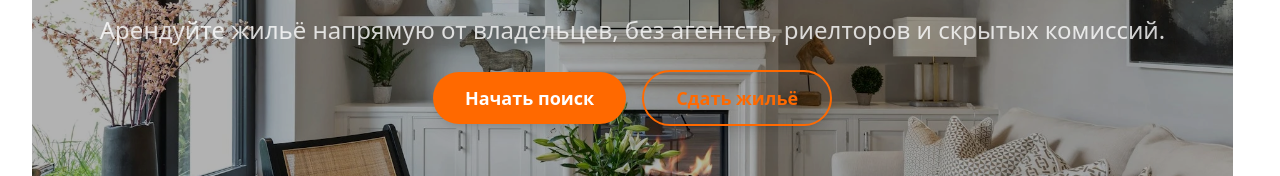
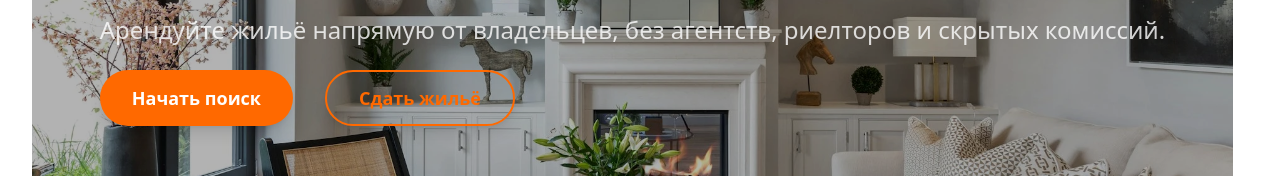
Before and after one commit to quantummark/rentera, a Next.js app: page / in a window 1280 px wide. Shown: the part 399-575 px from the top of the page. Built offline with nearby package versions, Linux system fonts and the light colour scheme; no server answers.

Commit message:
Stable release for vercel 032
Changed the style of buttons on the main page

```diff
--- a/src/app/components/landing/UpperBlock.tsx
+++ b/src/app/components/landing/UpperBlock.tsx
@@ -26,11 +26,11 @@ export default function Hero() {
       {t('landing.subtitle', 'Арендуйте жильё напрямую от владельцев, без агентств, риелторов и скрытых комиссий.')}
     </p>
 
-    <div className="mt-6 space-x-4">
+    <div className="mt-6 flex flex-col gap-4 md:flex-row md:space-x-4">
   {/* Кнопка "Начать поиск" */}
   <Link
     href="/search"
-        className="px-8 py-3 text-lg font-semibold bg-orange-500 text-white rounded-full shadow-lg hover:bg-orange-600 transition-all inline-flex items-center justify-center"
+    className="px-8 py-3 text-lg font-semibold bg-orange-500 text-white rounded-full shadow-lg hover:bg-orange-600 transition-all inline-flex items-center justify-center w-full md:w-auto"
   >
     {t('landing.startSearch', 'Начать поиск')}
   </Link>
@@ -38,7 +38,7 @@ export default function Hero() {
   {/* Кнопка "Сдать жильё" */}
   <Link
     href="/login"
-        className="px-8 py-3 text-lg font-semibold bg-transparent border-2 border-orange-500 text-orange-500 rounded-full shadow-lg hover:bg-orange-50 transition-all inline-flex items-center justify-center"
+    className="px-8 py-3 text-lg font-semibold bg-transparent border-2 border-orange-500 text-orange-500 rounded-full shadow-lg hover:bg-orange-50 transition-all inline-flex items-center justify-center w-full md:w-auto"
   >
     {t('landing.startRenting', 'Сдать жильё')}
   </Link>
```
Lines whose indentation alone changed are shown as unchanged.
